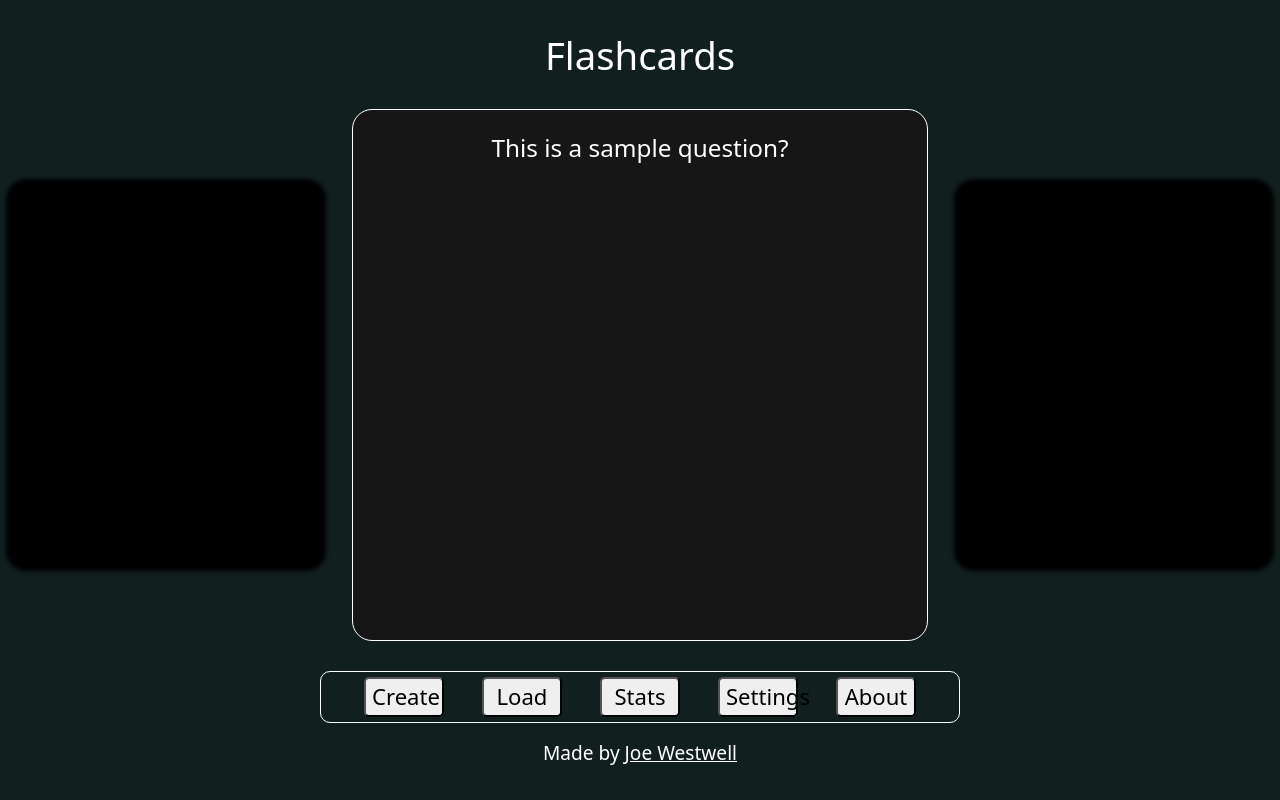
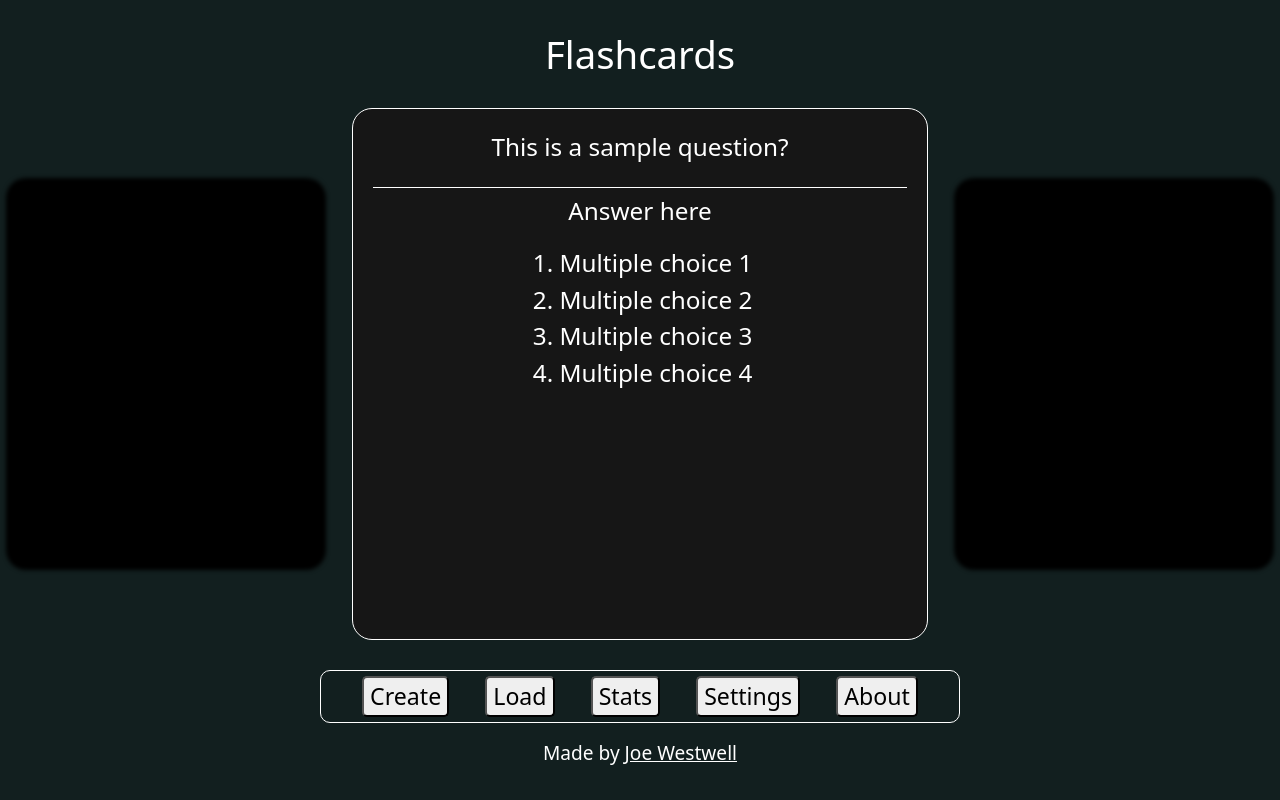
Before and after one commit to J-Wll/flashcards, a React (Vite) app: page / in a window 1280 px wide. Built offline with nearby package versions, Linux system fonts and the light colour scheme.

Commit message:
Added content and formatting within the flashcards

```diff
--- a/src/Flashcard.jsx
+++ b/src/Flashcard.jsx
@@ -5,9 +5,19 @@ function conditionalReturn(props) {
     if (props.inactive) {
         return (<button onClick={props.onClick} className={`flashcard inactive`}></button>)
     }
-    else { return (<div id="active-flashcard" className={`flashcard active ${props.extraClasses}`}>
-        <p className="text-white">This is a sample question?</p>
-    </div>) }
+    else {
+        return (<div id="active-flashcard" className={`flashcard active ${props.extraClasses}`}>
+            <p className="text-white">This is a sample question?</p>
+            <div className="divider"></div>
+            <p className="text-white">Answer here</p>
+            <ol className="text-white">
+                <li>Multiple choice 1</li>
+                <li>Multiple choice 2</li>
+                <li>Multiple choice 3</li>
+                <li>Multiple choice 4</li>
+            </ol>
+        </div>)
+    }
 }
 
 export default function Flashcard(props) {
--- a/src/css/Flashcard.css
+++ b/src/css/Flashcard.css
@@ -36,6 +36,14 @@
     padding: 20px;
 }
 
-.active p{
+.active p, li{
     font-size: calc(16px + 0.4dvw + 0.4dvh);
 }
+
+.divider{
+    height: 1px;
+    width: 100%;
+    background-color: white;
+    margin-top: 5px;
+    margin-bottom: 5px;
+}
--- a/src/css/FlashcardHandler.css
+++ b/src/css/FlashcardHandler.css
@@ -1,3 +1,4 @@
+/* Good until about 750px width */
 .flashcard-handler {
     width: 100vw;
     /* height: 95vh; */
@@ -31,9 +32,9 @@
     font-size: 20px;
     min-height: 40px;
     border-radius: 5px;
-    min-width: 80px;
+    min-width: fit-content;
     width: 10%;
     /* margin-left: 5px; */
     /* margin-right: 5px; */
-    font-size: calc(20px + 0.1dvw + 0.1dvh);
+    font-size: calc(20px + 0.15dvw + 0.15dvh);
 }
```
